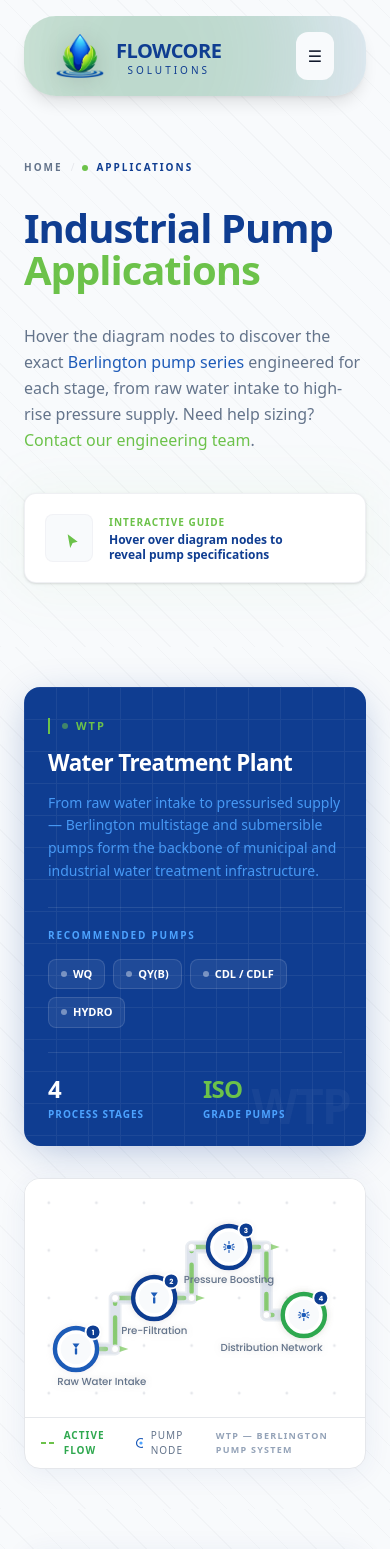
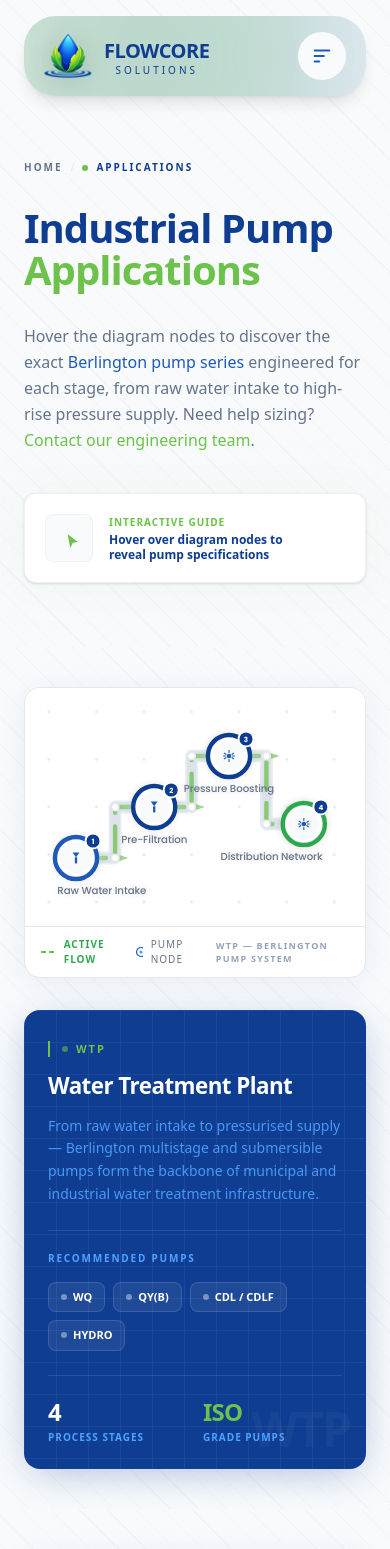
Before and after one commit to flowcore-solutions/flowcore, a Next.js app: page /applications in a window 390 px wide. Shown: the top 1549 px of the page. Built offline with nearby package versions, Linux system fonts and the light colour scheme.

Commit message:
added the final touched

```diff
--- a/components/layout/Navbar.tsx
+++ b/components/layout/Navbar.tsx
@@ -6,7 +6,6 @@ import { usePathname } from "next/navigation";
 import { useEffect, useState } from "react";
 import { AnimatePresence, motion } from "framer-motion";
 import flowcoreLogo from "@/app/assets/logos/flowcore-logo.png";
-import GreenCTAButton from "@/components/ui/GreenCTAButton";
 
 type NavIndicator = "blue" | "green";
 
@@ -26,37 +25,42 @@ const NAV_LINKS: readonly NavLink[] = [
 
 const PRECISION_EASE = [0.25, 0, 0, 1] as const;
 
-// ── Dot Indicator ──
-function NavDot({ indicator, isActive }: { indicator: NavIndicator; isActive: boolean }) {
+function NavDot({
+  indicator,
+  isActive,
+}: {
+  indicator: NavIndicator;
+  isActive: boolean;
+}) {
   const color = indicator === "blue" ? "bg-primary-blue" : "bg-primary-green";
-  const inactive = indicator === "blue" ? "bg-primary-blue/20" : "bg-primary-green/20";
+  const inactive =
+    indicator === "blue" ? "bg-primary-blue/20" : "bg-primary-green/20";
 
   return (
     <span
       className={`inline-block rounded-full transition-all duration-300 ${
-        isActive ? `w-2 h-2 ${color}` : `w-1.5 h-1.5 ${inactive}`
+        isActive ? `h-2 w-2 ${color}` : `h-1.5 w-1.5 ${inactive}`
       }`}
     />
   );
 }
 
-// ── Brand ──
 function BrandIdentity() {
   return (
     <div className="flex items-center gap-3">
       <Image
         src={flowcoreLogo}
-        alt="FlowCore Solutions logo — Industrial Pump Systems & Water Treatment"
+        alt="FlowCore Solutions logo - Industrial Pump Systems and Water Treatment"
         width={54}
         height={54}
         priority
-        className="w-12 lg:w-14 drop-shadow-[0_4px_12px_rgba(0,0,0,0.15)]"
+        className="w-12 drop-shadow-[0_4px_12px_rgba(0,0,0,0.15)] lg:w-14"
       />
       <div className="leading-none">
-        <div className="text-xl lg:text-2xl font-black tracking-tight text-deep-blue uppercase">
+        <div className="text-xl font-black uppercase tracking-tight text-deep-blue lg:text-2xl">
           Flowcore
         </div>
-        <div className="text-[10px] tracking-[0.3em] text-deep-blue uppercase text-center">
+        <div className="text-center text-[10px] uppercase tracking-[0.3em] text-deep-blue">
           Solutions
         </div>
       </div>
@@ -64,7 +68,63 @@ function BrandIdentity() {
   );
 }
 
-// ── Mobile Drawer ──
+function MobileToggleButton({
+  isOpen,
+  onClick,
+}: {
+  isOpen: boolean;
+  onClick: () => void;
+}) {
+  return (
+    <button
+      type="button"
+      onClick={onClick}
+      aria-label={isOpen ? "Close menu" : "Open menu"}
+      aria-expanded={isOpen}
+      aria-controls="mobile-nav-panel"
+      className={`flex h-12 w-12 items-center justify-center rounded-full transition-all duration-300 active:scale-90 ${
+        isOpen
+          ? "bg-white shadow-[0_12px_24px_rgba(15,61,145,0.16)]"
+          : "bg-section-bg"
+      }`}
+    >
+      {isOpen ? (
+        <svg
+          width="24"
+          height="24"
+          viewBox="0 0 24 24"
+          fill="none"
+          aria-hidden="true"
+        >
+          <path
+            d="M6 6L18 18M18 6L6 18"
+            stroke="#0f3d91"
+            strokeWidth="2.4"
+            strokeLinecap="round"
+            strokeLinejoin="round"
+          />
+        </svg>
+      ) : (
+        <svg
+          width="22"
+          height="22"
+          viewBox="0 0 24 24"
+          fill="none"
+          aria-hidden="true"
+        >
+          <path
+            d="M4 6H20M4 12H14M4 18H9"
+            stroke="#1e5bb8"
+            strokeWidth="2.2"
+            strokeLinecap="round"
+            strokeLinejoin="round"
+          />
+        </svg>
+      )}
+    </button>
+  );
+}
+
 function MobileDrawer({
   isOpen,
   onClose,
@@ -76,6 +136,7 @@ function MobileDrawer({
 }) {
   useEffect(() => {
     document.body.style.overflow = isOpen ? "hidden" : "";
+
     return () => {
       document.body.style.overflow = "";
     };
@@ -85,27 +146,27 @@ function MobileDrawer({
     <AnimatePresence>
       {isOpen && (
         <>
-          <motion.div
-            className="fixed inset-0 z-40 bg-deep-blue/20 backdrop-blur-md"
+          <motion.button
+            type="button"
+            aria-label="Close mobile menu"
+            className="fixed inset-0 z-40 bg-deep-blue/8 backdrop-blur-[2px]"
             initial={{ opacity: 0 }}
             animate={{ opacity: 1 }}
             exit={{ opacity: 0 }}
+            transition={{ duration: 0.2, ease: PRECISION_EASE }}
             onClick={onClose}
           />
 
           <motion.div
-            className="fixed inset-y-4 right-4 z-50 w-[85%] max-w-sm bg-white rounded-3xl shadow-2xl flex flex-col"
-            initial={{ x: "110%" }}
-            animate={{ x: 0 }}
-            exit={{ x: "110%" }}
-            transition={{ duration: 0.4, ease: PRECISION_EASE }}
+            id="mobile-nav-panel"
+            className="fixed inset-x-6 top-[5.8rem] z-50 md:hidden"
+            initial={{ opacity: 0, y: -10, scale: 0.97 }}
+            animate={{ opacity: 1, y: 0, scale: 1 }}
+            exit={{ opacity: 0, y: -8, scale: 0.97 }}
+            transition={{ duration: 0.25, ease: PRECISION_EASE }}
           >
-            <div className="flex justify-between items-center p-6 border-b">
-              <BrandIdentity />
-              <button onClick={onClose}>✕</button>
-            </div>
-
-            <div className="flex-1 p-6 space-y-4">
+            <div className="rounded-4xl border border-white/70 bg-white/92 p-4 shadow-[0_24px_60px_rgba(15,61,145,0.18)] backdrop-blur-xl">
+              <nav className="space-y-1" aria-label="Mobile navigation">
                 {NAV_LINKS.map((link) => {
                   const isActive =
                     link.href === "/"
@@ -117,21 +178,28 @@ function MobileDrawer({
                       key={link.href}
                       href={link.href}
                       onClick={onClose}
-                    className={`flex items-center gap-3 p-3 rounded-xl font-semibold ${
+                      className={`flex items-center gap-3 rounded-2xl px-4 py-3 text-base font-semibold transition-all duration-200 ${
                         isActive
-                        ? "bg-primary-blue/10 text-primary-blue"
-                        : "text-text-light"
+                          ? "bg-section-bg text-deep-blue"
+                          : "text-text-light hover:bg-section-bg/70 hover:text-deep-blue"
                       }`}
                     >
                       <NavDot indicator={link.indicator} isActive={isActive} />
-                    {link.label}
+                      <span>{link.label}</span>
                     </Link>
                   );
                 })}
+              </nav>
+
+              <div className="mt-4 border-t border-border/70 pt-4">
+                <Link
+                  href="/contact"
+                  onClick={onClose}
+                  className="flex items-center justify-center rounded-full bg-deep-blue px-5 py-3 text-sm font-black uppercase tracking-[0.16em] text-white transition-transform duration-200 active:scale-[0.98]"
+                >
+                  Get a Quote
+                </Link>
               </div>
-
-            <div className="p-6">
-              <GreenCTAButton fullWidth>Get a Quote</GreenCTAButton>
             </div>
           </motion.div>
         </>
@@ -140,7 +208,6 @@ function MobileDrawer({
   );
 }
 
-// ── MAIN NAVBAR ──
 export default function Navbar() {
   const pathname = usePathname();
   const [scrolled, setScrolled] = useState(false);
@@ -149,34 +216,33 @@ export default function Navbar() {
   useEffect(() => {
     const handleScroll = () => setScrolled(window.scrollY > 40);
     window.addEventListener("scroll", handleScroll);
+
     return () => window.removeEventListener("scroll", handleScroll);
   }, []);
 
   return (
     <>
-      <div className="fixed top-4 left-0 right-0 z-50 px-6 pointer-events-none">
+      <div className="pointer-events-none fixed left-0 right-0 top-4 z-50 px-6">
         <motion.nav
           layout
-          className={`relative mx-auto max-w-7xl rounded-4xl pointer-events-auto transition-all duration-500 ${
+          className={`pointer-events-auto relative mx-auto max-w-7xl rounded-4xl transition-all duration-500 ${
             scrolled
-              ? "bg-white/80 backdrop-blur-xl shadow-[0_10px_40px_rgba(0,0,0,0.1)] py-2.5 scale-[0.98]"
-              : "bg-white shadow-lg py-4"
+              ? "scale-[0.98] bg-white/80 py-2.5 shadow-[0_10px_40px_rgba(0,0,0,0.1)] backdrop-blur-xl"
+              : "bg-white py-4 shadow-lg"
           }`}
         >
-          {/* Ambient Scroll Blobs (Always Visible) */}
-          <div className="absolute inset-0 rounded-4xl overflow-hidden pointer-events-none">
-            <div className="absolute top-1/2 -translate-y-1/2 -left-20 w-[24rem] h-96 bg-[#6CC24A]/25 blur-[60px] rounded-full" />
-            <div className="absolute top-1/2 -translate-y-1/2 -right-20 w-120 h-120 bg-[#1E5BB8]/15 blur-[70px] rounded-full" />
+          <div className="pointer-events-none absolute inset-0 overflow-hidden rounded-4xl">
+            <div className="absolute -left-20 top-1/2 h-96 w-[24rem] -translate-y-1/2 rounded-full bg-[#6CC24A]/25 blur-[60px]" />
+            <div className="absolute -right-20 top-1/2 h-120 w-120 -translate-y-1/2 rounded-full bg-[#1E5BB8]/15 blur-[70px]" />
           </div>
 
-          <div className="relative z-10 flex items-center justify-between px-8">
+          <div className="relative z-10 flex items-center justify-between px-5 sm:px-8">
             <Link href="/">
               <BrandIdentity />
             </Link>
 
-            {/* DESKTOP NAV */}
-            <div className="hidden md:block relative">
-              <div className="relative flex items-center gap-2 bg-section-bg/50 p-1.5 rounded-full border border-border/40">
+            <div className="relative hidden md:block">
+              <div className="relative flex items-center gap-2 rounded-full border border-border/40 bg-section-bg/50 p-1.5">
                 {NAV_LINKS.map((link) => {
                   const isActive =
                     link.href === "/"
@@ -187,12 +253,12 @@ export default function Navbar() {
                     <Link
                       key={link.href}
                       href={link.href}
-                      className="relative px-6 py-2.5 text-sm font-bold rounded-full transition-all hover:-translate-y-[2px]"
+                      className="relative rounded-full px-6 py-2.5 text-sm font-bold transition-all hover:-translate-y-0.5"
                     >
                       {isActive && (
                         <motion.div
                           layoutId="nav-pill"
-                          className="absolute inset-0 bg-white rounded-full shadow-sm"
+                          className="absolute inset-0 rounded-full bg-white shadow-sm"
                           transition={{
                             type: "spring",
                             stiffness: 400,
@@ -214,21 +280,20 @@ export default function Navbar() {
               </div>
             </div>
 
-            {/* CTA */}
             <div className="flex items-center gap-4">
               <Link href="/contact" className="hidden lg:block">
-                <button className="relative overflow-hidden bg-deep-blue text-white rounded-full px-8 py-3 text-sm font-black uppercase tracking-widest transition-all duration-300 hover:scale-105 hover:shadow-[0_10px_30px_rgba(15,61,145,0.4)]">
+                <button className="relative overflow-hidden rounded-full bg-deep-blue px-8 py-3 text-sm font-black uppercase tracking-widest text-white transition-all duration-300 hover:scale-105 hover:shadow-[0_10px_30px_rgba(15,61,145,0.4)]">
                   <span className="relative z-10">Get a Quote</span>
-                  <span className="absolute inset-0 bg-primary-blue opacity-0 hover:opacity-100 transition-opacity duration-300"></span>
+                  <span className="absolute inset-0 bg-primary-blue opacity-0 transition-opacity duration-300 hover:opacity-100" />
                 </button>
               </Link>
 
-              <button
-                onClick={() => setDrawerOpen(true)}
-                className="md:hidden p-3 bg-section-bg rounded-xl"
-              >
-                ☰
-              </button>
+              <div className="md:hidden">
+                <MobileToggleButton
+                  isOpen={drawerOpen}
+                  onClick={() => setDrawerOpen((open) => !open)}
+                />
+              </div>
             </div>
           </div>
         </motion.nav>
--- a/components/sections/applications/ApplicationDiagram.tsx
+++ b/components/sections/applications/ApplicationDiagram.tsx
@@ -20,7 +20,7 @@ export default function ApplicationDiagram({
   const [activeNode, setActiveNode] = useState<DiagramNode | null>(null);
 
   const diagramContent = (
-    <div className="relative">
+    <div className={`relative order-1 ${reversed ? "lg:order-1" : "lg:order-2"}`}>
       <DiagramSchematic
         env={env}
         activeNodeId={activeNode?.id ?? null}
@@ -42,23 +42,20 @@ export default function ApplicationDiagram({
     </div>
   );
 
+  const infoContent = (
+    <div className={`order-2 ${reversed ? "lg:order-2" : "lg:order-1"}`}>
+      <EnvironmentInfo env={env} activeNode={activeNode} />
+    </div>
+  );
+
   return (
     <div
-      className={`grid grid-cols-1 lg:grid-cols-[2fr_3fr] gap-8 items-stretch ${
-        reversed ? "lg:grid-cols-[3fr_2fr]" : ""
+      className={`grid grid-cols-1 items-stretch gap-8 ${
+        reversed ? "lg:grid-cols-[3fr_2fr]" : "lg:grid-cols-[2fr_3fr]"
       }`}
     >
-      {reversed ? (
-        <>
-          {diagramContent}
-          <EnvironmentInfo env={env} activeNode={activeNode} />
-        </>
-      ) : (
-        <>
-          <EnvironmentInfo env={env} activeNode={activeNode} />
-          {diagramContent}
-        </>
-      )}
+      {diagramContent}
+      {infoContent}
     </div>
   );
 }
--- a/components/sections/applications/ApplicationEnvironmentSection.tsx
+++ b/components/sections/applications/ApplicationEnvironmentSection.tsx
@@ -40,7 +40,7 @@ export default function ApplicationEnvironmentSection({
         <PrecisionReveal
           variant={isEven ? "fadeSlideLeft" : "fadeSlideRight"}
         >
-          <ApplicationDiagram env={env} index={index} reversed={!isEven} />
+          <ApplicationDiagram env={env} reversed={!isEven} />
         </PrecisionReveal>
       </div>
     </section>
--- a/components/sections/applications/DiagramSchematic.tsx
+++ b/components/sections/applications/DiagramSchematic.tsx
@@ -170,6 +170,7 @@ export default function DiagramSchematic({
         role="img"
         aria-label={`${env.name} pump system schematic`}
         xmlns="http://www.w3.org/2000/svg"
+        onClick={onNodeLeave}
       >
         <defs>
           {/* Fine dot grid — engineering drawing aesthetic */}
@@ -300,7 +301,19 @@ export default function DiagramSchematic({
             <g
               key={node.id}
               transform={`translate(${node.x}, ${node.y})`}
-              style={{ cursor: "pointer" }}
+              style={{
+                cursor: "pointer",
+                outline: "none",
+                WebkitTapHighlightColor: "transparent",
+              }}
+              onClick={(event) => {
+                event.stopPropagation();
+                if (isActive) {
+                  onNodeLeave();
+                  return;
+                }
+                onNodeEnter(node);
+              }}
               onMouseEnter={() => onNodeEnter(node)}
               onMouseLeave={onNodeLeave}
               aria-label={node.label}
@@ -308,6 +321,17 @@ export default function DiagramSchematic({
               tabIndex={0}
               onFocus={() => onNodeEnter(node)}
               onBlur={onNodeLeave}
+              onKeyDown={(event) => {
+                if (event.key !== "Enter" && event.key !== " ") {
+                  return;
+                }
+                event.preventDefault();
+                if (isActive) {
+                  onNodeLeave();
+                  return;
+                }
+                onNodeEnter(node);
+              }}
               filter={isActive ? `url(#${activeGlowId})` : `url(#${glowId})`}
             >
               {/* Active pulse ring */}
```
Also changed, not shown: app/globals.css (+30 -20 lines), components/layout/Footer.tsx (+5 -5 lines), components/sections/about/SynergyBridge.tsx (+17 -8 lines), components/sections/home/HeroSection.tsx (+4 -4 lines). Lines whose indentation alone changed are shown as unchanged.
